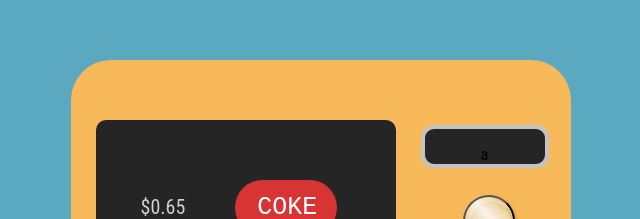
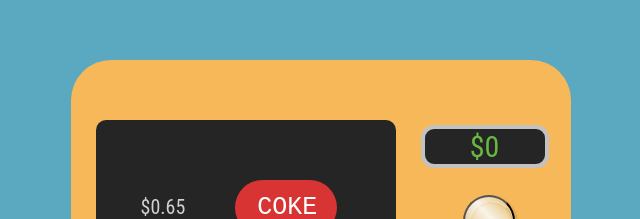
Before and after one commit to HuascarMC/vending-machine, a React (Create React App) app: page / in a window 1280 px wide. Shown: the part 148-367 px from the top of the page, without its empty margins (411-1051 px from the left). Built offline with nearby package versions, Linux system fonts and the light colour scheme.

Commit message:
balance display renders succesfully with state property

```diff
--- a/src/Containers/InputContainer/BalanceDisplayComponent.js
+++ b/src/Containers/InputContainer/BalanceDisplayComponent.js
@@ -3,6 +3,10 @@
 class BalanceDisplay extends React.Component {
   constructor(props) {
     super(props);
+
+    this.state ={
+      balance: 0
+    }
   }
 
   render() {
@@ -10,7 +14,7 @@
 
     return(
       <div className="balance-display">
-        <p>a</p>
+        <p className="balance-text">${this.state.balance}</p>
       </div>
       );
     }
--- a/src/index.css
+++ b/src/index.css
@@ -22,6 +22,13 @@
   -moz-border-radius: 13;
   border-radius: 13px;
    border: solid #c2c2c2 4px;
+}
+
+.balance-text {
+  font-size: 30px;
+  padding: 0;
+  margin: 0;
+  color: rgb(104, 184, 66);
 }
 
 .coins-box {
```
